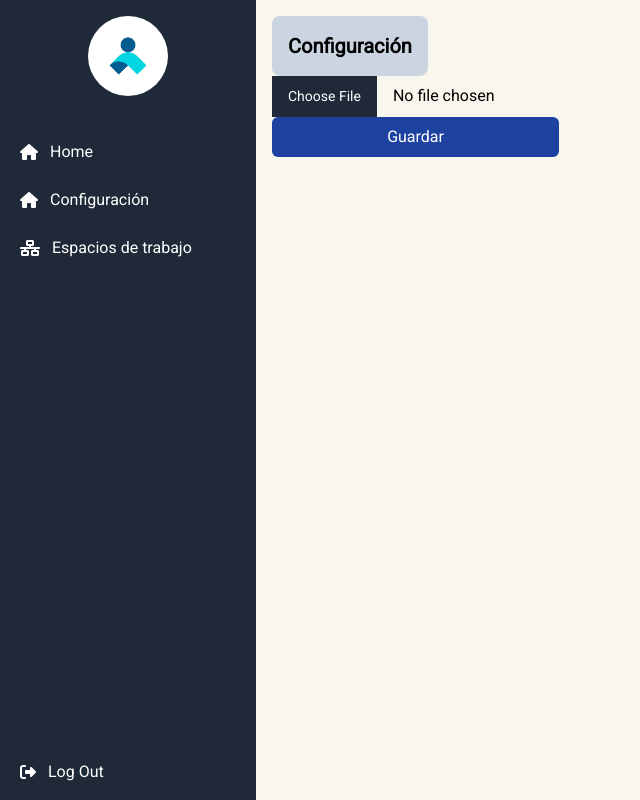
After one commit to EspinozaSteven/SmartPlanner, a Flask app: page /configuracion in a window 1280 px wide. The commit adds this page. Shown: the whole page, without its empty margins (0-640 px from the left). Run offline with Flask 3, Linux system fonts and the light colour scheme; style sheets or scripts are compiled from the project's sources; some libraries are stand-ins or nearby versions.

Commit message:
Se trabajo la parte para editar la foto del usuario

```diff
--- a/app.py
+++ b/app.py
@@ -3,11 +3,16 @@ from flask_session import Session
 from cs50 import SQL
 from werkzeug.security import generate_password_hash, check_password_hash
 from datetime import datetime
+import os
 
 app = Flask(__name__)
 
 # Ensure templates are auto-reloaded
 app.config["TEMPLATES_AUTO_RELOAD"] = True
+
+# Configura la carpeta donde se guardarán las imágenes
+UPLOAD_FOLDER = 'uploads'
+app.config['UPLOAD_FOLDER'] = UPLOAD_FOLDER
 
 # Configure session to use filesystem (instead of signed cookies)
 app.config["SESSION_PERMANENT"] = False
@@ -162,6 +167,30 @@ def logout():
     # Redirect user to login form
     return redirect("/")
 
+@app.route("/configuracion",methods=['GET','POST'])
+def configuracion():
+    if request.method == 'POST':
+        if 'user_img' not in request.files:
+            return 'No se ha seleccionado ningún archivo'
+
+        archivo = request.files['user_img']
+
+        if archivo.filename == '':
+            return 'Nombre de archivo no válido'
+
+        if archivo:
+            if not os.path.exists(app.config['UPLOAD_FOLDER']):
+                os.makedirs(app.config['UPLOAD_FOLDER'])
+
+            ruta_archivo = os.path.join(app.config['UPLOAD_FOLDER'], archivo.filename)
+            archivo.save(ruta_archivo)
+
+            # Guarda la ruta en la base de datos
+            db.execute('UPDATE tbl_user SET user_photo = ? WHERE id = ?;', ruta_archivo,session['user_id'])
+
+            return 'Imagen subida con éxito y ruta guardada en la base de datos'
+    return render_template("configuracion.html")
+
 @app.route("/note", methods=['GET', 'POST'])
 def note():
     if request.method == 'POST':
--- /dev/null
+++ b/templates/configuracion.html
@@ -0,0 +1,21 @@
+{% extends "layoutUser.html" %} {% block content %}
+<div class="p-4 sm:ml-64">
+    <div class="bg-slate-300 rounded-lg p-4 w-fit my-auto max-w-lg">
+        <h1 class="font-extrabold text-xl">
+            Configuración
+        </h1>
+    </div>
+    <div class="flex">
+        <form action="/configuracion" method="post"
+            enctype="multipart/form-data">
+            <input type="file" name="user_img">
+            <button
+                class="w-3/4 mx-auto bg-blue-800 text-white rounded-md p-2 transition-all ease-in-out hover:bg-blue-600"
+                type="submit">
+                Guardar
+            </button>
+        </form>
+    </div>
+</div>
+
+{% endblock %}
--- a/templates/layoutUser.html
+++ b/templates/layoutUser.html
@@ -86,6 +86,25 @@
             </a>
           </li>
           <li>
+            <a href="/configuracion" type="button"
+            class="flex items-center w-full p-2 text-base transition duration-75 rounded-lg group text-white hover:bg-gray-700">
+              <svg
+                xmlns="http://www.w3.org/2000/svg"
+                height="1em"
+                viewBox="0 0 576 512"
+                fill="currentColor"
+              >
+                <path
+                  d="M575.8 255.5c0 18-15 32.1-32 32.1h-32l.7 160.2c0 2.7-.2 5.4-.5 8.1V472c0 22.1-17.9 40-40 40H456c-1.1 0-2.2 0-3.3-.1c-1.4 .1-2.8 .1-4.2 .1H416 392c-22.1 0-40-17.9-40-40V448 384c0-17.7-14.3-32-32-32H256c-17.7 0-32 14.3-32 32v64 24c0 22.1-17.9 40-40 40H160 128.1c-1.5 0-3-.1-4.5-.2c-1.2 .1-2.4 .2-3.6 .2H104c-22.1 0-40-17.9-40-40V360c0-.9 0-1.9 .1-2.8V287.6H32c-18 0-32-14-32-32.1c0-9 3-17 10-24L266.4 8c7-7 15-8 22-8s15 2 21 7L564.8 231.5c8 7 12 15 11 24z"
+                />
+              </svg>
+              <span
+                class="flex-1 ms-3 text-left rtl:text-right whitespace-nowrap"
+                >Configuración</span
+              >
+            </a>
+          </li>
+          <li>
             <button
               type="button"
               class="flex items-center w-full p-2 text-base transition duration-75 rounded-lg group text-white hover:bg-gray-700"
```
Also changed, not shown: 1 other file.
